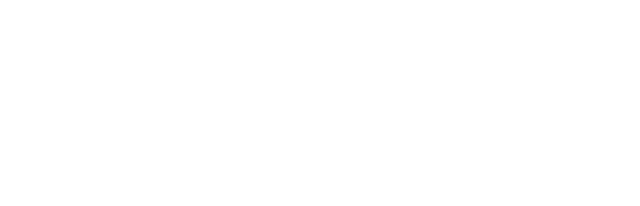
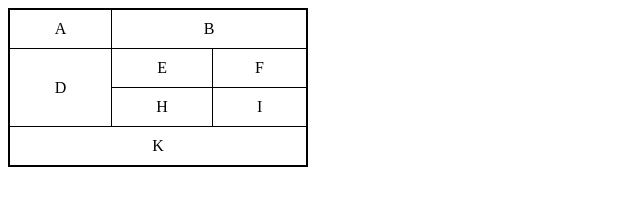
Before and after one commit to AngelaCCarvalho/html5-css3, a plain HTML site: page exercicios/ex023/tabela003.html in a window 1280 px wide. Shown: the whole page, without its empty margins (0-640 px from the left). Drawn offline with Linux system fonts and the light colour scheme.

Commit message:
Atualização tabela003.html

```diff
--- a/exercicios/ex023/tabela003.html
+++ b/exercicios/ex023/tabela003.html
@@ -3,9 +3,43 @@
 <head>
     <meta charset="UTF-8">
     <meta name="viewport" content="width=device-width, initial-scale=1.0">
+    <style>
+        table{
+            border: 2px solid black;
+            border-collapse: collapse;
+            width: 300px;
+        }
+        td{
+            border: 1px solid black;
+            padding: 10px;
+            text-align: center;
+        }
+
+    </style>
     <title>Mesclagem de tabela</title>
 </head>
 <body>
+    <table>
+        <tr>
+            <td>A</td>
+            <td colspan="2">B</td>
 
+
+        </tr>
+        <tr>
+            <td rowspan="2">D</td>
+            <td>E</td>
+            <td>F</td>
+        </tr>
+        <tr >
+
+            <td>H</td>
+            <td>I</td>
+        </tr>
+        <tr>
+            <td colspan="3">K</td>
+        </tr>
+
+    </table>
 </body>
 </html>
```
